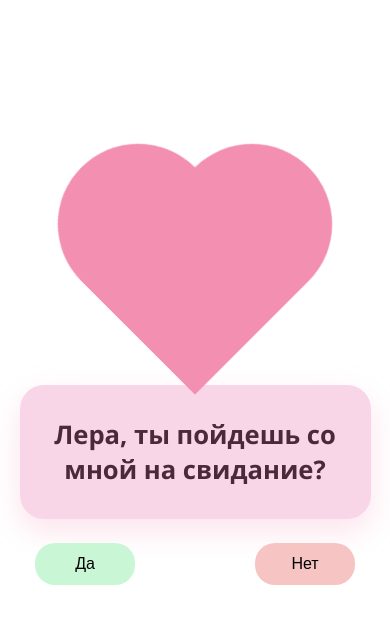
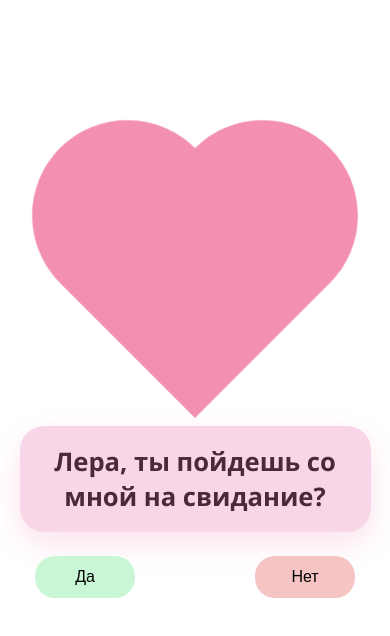
Before and after one commit to sheve17/date_with_me, a website: page index.html in a window 390 px wide. Drawn offline with Linux system fonts and the light colour scheme.

Commit message:
Опустить розовый прямоугольник ниже кончика сердца

```diff
--- a/styles.css
+++ b/styles.css
@@ -25,12 +25,11 @@ body {
   width: min(90vw, 520px);
   background: #f8d6e8;
   border-radius: 24px;
-  padding: 32px 24px;
+  padding: 18px 24px;
   display: flex;
   flex-direction: column;
   align-items: center;
   justify-content: center;
-  gap: 24px;
   text-align: center;
   box-shadow: 0 12px 30px rgba(247, 186, 211, 0.4);
 }
@@ -42,31 +41,33 @@ body {
 }
 
 .heart {
-  width: 200px;
-  height: 200px;
+  width: 240px;
+  height: 240px;
   position: relative;
   background: #f38fb0;
   transform: rotate(-45deg);
   animation: pulse 2.4s ease-in-out infinite;
+  order: -1;
+  margin-bottom: 36px;
 }
 
 .heart::before,
 .heart::after {
   content: "";
   position: absolute;
-  width: 200px;
-  height: 200px;
+  width: 240px;
+  height: 240px;
   background: #f38fb0;
   border-radius: 50%;
 }
 
 .heart::before {
-  top: -100px;
+  top: -120px;
   left: 0;
 }
 
 .heart::after {
-  left: 100px;
+  left: 120px;
   top: 0;
 }
 
@@ -170,21 +171,22 @@ body {
   }
 
   .heart {
-    width: 160px;
-    height: 160px;
+    width: 190px;
+    height: 190px;
+    margin-bottom: 24px;
   }
 
   .heart::before,
   .heart::after {
-    width: 160px;
-    height: 160px;
+    width: 190px;
+    height: 190px;
   }
 
   .heart::before {
-    top: -80px;
+    top: -95px;
   }
 
   .heart::after {
-    left: 80px;
+    left: 95px;
   }
 }
```
